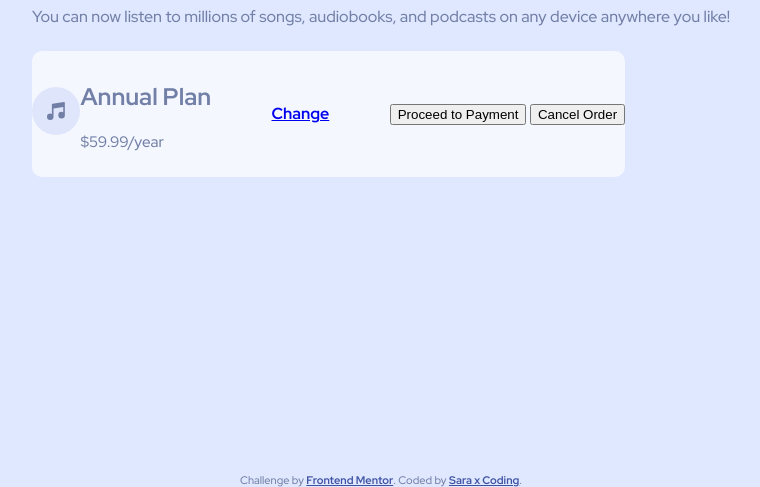
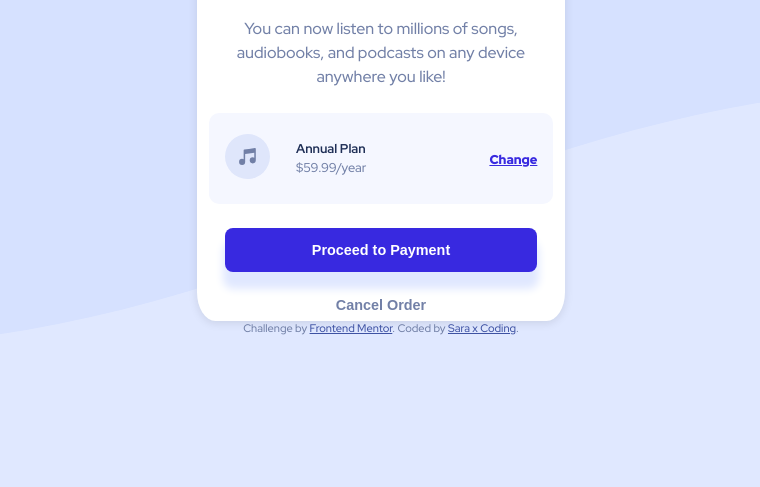
Before and after one commit to saraxcoding/order-summary-component-main, a plain HTML site: page index.html in a window 1280 px wide. Shown: the part 313-800 px from the top of the page, without its empty margins (259-1019 px from the left). Drawn offline with Linux system fonts and the light colour scheme.

Commit message:
Debugged css and html files

```diff
--- a/index.html
+++ b/index.html
@@ -47,11 +47,9 @@
         <div class="link">
           <a href="#">Change</a>
         </div>
-        <div class="user-action">
-          <button class="btn1">Proceed to Payment</button>
-          <button class="btn2">Cancel Order</button>
-        </div>
       </section>
+      <button>Proceed to Payment</button>
+      <button>Cancel Order</button>
     </main>
 
     <footer class="attribution">
--- a/style.css
+++ b/style.css
@@ -1,13 +1,29 @@
-html {
+/* GLOBAL STYLE */
+:root {
+    font-family: 'Red Hat Display', sans-serif; /* 500, 700, 900 weights */
     font-size: 16px;
-    background-color: #e0e8ff;
-    width: 100%;
-    height: 100%;
+    /* ### Primary */
+    --pale-blue: hsl(225, 100%, 94%);
+    --bright-blue: hsl(245, 75%, 52%);
+    /* ### Neutral */
+    --very-pale-blue: hsl(225, 100%, 98%);
+    --desaturated-blue: hsl(224, 23%, 55%);
+    --dark-blue: hsl(223, 47%, 23%);
+    --hover-blue: hsl(245, 73%, 65%);
+    --radius: 10px;
+    --transition: 0.18s ease;
 }
 
+html {
+    box-sizing: border-box;
+    color: var(--desaturated-blue);
+}
+
+/* MOBILE STYLE */
+
 body {
-    font-family: 'Red Hat Display', sans-serif;
-    color: #7280a7;
+    /*border: none;
+    padding: 0;*/
     display: flex;
     justify-content: center;
     align-items: center;
@@ -15,125 +31,155 @@ body {
     font-size: 1em;
     text-align: center;
     background: url("./images/pattern-background-mobile.svg") no-repeat var(--pale-blue);
+    background-size: 100%;
 }
 
-.attribution {
-    position: absolute;
-    bottom: 0;
-    margin-top: 40px;
+/* MAIN SECTION */
+
+.card__container {
+    /*margin: 0 auto;*/
+    width: 23rem;
+    max-width: 90%;
+    height: 36rem;
+    background-color: white;
+    margin-top: 50px;
+    border-radius: 5%;
+    box-shadow: 0 2px 10px rgba(0, 0, 0, 0.1);
 }
 
-a {
-    font-weight: 700;
+.hero-image img {
+    width: 100%;
+    height: 30%;
+    border-radius: 14px 14px 0 0;
 }
 
-.container {
-    border-radius: 30px;
-    max-width: 375px;
-    display: flex;
-    justify-content: center;
-    align-items: center;
-    flex-flow: column wrap;
-    margin-top: 5rem;
-    padding-top: 10rem;
+.card__container h1 {
     text-align: center;
-    background-color: #fff;
+    font-size: 1.5rem;
+    font-weight: 900;
+    color: var(--dark-blue);
+    margin-top: 1.5rem;
+    padding: 0 1.8rem 1rem;
 }
 
-.container header, .summary-section, .order-action {
-    display: flex;
-    justify-content: center;
-    align-items: center;
-    flex-flow: column wrap;
+.card__container p.description {
+    text-align: center;
+    font-size: 1rem;
+    font-weight: 500;
+    line-height: 1.5em;
+    padding: 0 2rem;
+    color: var(--desaturated-blue);
+    margin-bottom: 1.5rem;
 }
 
-.main-image {
-    width: 100%;
-    height: 30%;
-    border-radius: 15px 15px 0 0;
+/* PLAN SECTION */
+
+.plan-section {
+    display: flex;
+    align-items: center;
+    justify-content: space-between;
+    flex-flow: row wrap;
+    background-color: var(--very-pale-blue);
+    border-radius: 10px;
+    margin: auto;
+    width: 85%;
+    padding: 1rem;
+    border-radius: 10px;
+    margin-bottom: 1.5rem;
 }
 
-.container header h1 {
-    font-weight: 900;
-    text-align: center;
-    font-size: 1.75em;
-    margin-bottom: 0.5rem;
-    color: #1f2f56;
+.plan-section .icon img {
+    height: 45px;
+    width: 45px;
+    margin-right: 5px;
 }
 
-.summary-section p {
-    width: 70%;
-    line-height: 1.5em;
+.plan-section .plan {
+    display: flex;
+    flex-direction: column;
+    align-items: flex-start;
+    gap: 2px;
+    justify-content: center;
+    width: 55%;
+    font-size: 0.8rem;
+    font-weight: 500;
 }
 
-.plan-section {
-    width: 85%;
-    background-color: #f5f7ff;
-    border-radius: 10px;
-    margin-top: 1.5em;
-    display: flex;
-    justify-content: space-around;
-    align-items: center;
-    flex-flow: row wrap;
-    padding: 10px 0px;
+.plan-section .plan h2 {
+    font-size: 0.8rem;
+    color: var(--dark-blue);
+    margin-bottom: 0;
 }
 
-.plan-section p {
-    font-size: 0.95em;
+.plan-section .plan p {
+    color: var(--desaturated-blue);
+    margin-top: 0;
 }
 
-.plan-section strong {
-    font-weight: 700;
-    color: #1f2f56;
+.plan-section .link a {
+    color: var(--bright-blue);
+    /*text-align: right;*/
+    font-size: 0.8rem;
+    font-weight: 900;
 }
 
-.plan-section p, .plan-section .link {
-    width: 30%;
+.plan-section .link a:hover {
+    text-decoration: none;
+    color: var(--hover-blue);
 }
 
-.order-action button {
-    width: 100%;
-    background-color: #3829e0;
-    color: #fff;
-    margin-top: 2em;
-    border-radius: 10px;
-    padding: 20px 80px;
-    outline: none;
+.card__container button {
+    display: block;
+    width: 85%;
+    margin: auto;
     border: none;
-    font-size: 1em;
-    font-family: 'Red Hat Display', sans-serif;
-    font-weight: 700;
-    box-shadow: 0 1em 0.9em #e0e8ff;
+    background: none;
+    margin-top: 1.5rem;
+    cursor: pointer;
+    color: var(--desaturated-blue);
+    font-size: 0.9rem;
+    font-weight: 900;
 }
 
-.order-action p {
-    color: #7280a7;
-    font-weight: 700;
-    margin-top: 2rem;
-    margin-bottom: 2rem;
+.card__container button:hover {
+    color: var(--dark-blue);
+    transition: all 0.2s ease;
 }
 
-/*footer .attribution {
-	display: flex;
-	justify-content: center;
-	align-items: center;
+.card__container button:first-of-type {
+    color: white;
+    background-color: var(--bright-blue);
+    font-weight: 700;
+    padding: 0.85rem 0;
+    border: none;
+    border-radius: 8px;
+    box-shadow: 0 15px 8px 2px var(--pale-blue);
 }
 
-footer .attribution h3 {
-    font-weight: 500;
-}*/
+.card__container button:first-of-type:hover {
+    background-color: var(--hover-blue);
+    transition: all 0.2s ease;
+}
+
+/* FOOTER */
+
+.attribution {
+    font-size: 0.625em;
+    text-align: center;
+}
+
+.attribution a {
+    color: hsl(228, 45%, 44%);
+}
 
 @media all and (min-width:1440px) {
     /* Desktop styles here */
     body {
         background: url("./images/pattern-background-desktop.svg") no-repeat var(--pale-blue);
+        min-height: 100vh;
     }
 
-    .order-action p {
-        margin-bottom: 5rem;
-    }
-
-    .attribution {
+    /*.attribution {
         margin-top: 10rem;
-    }
+    }*/
 }
```
